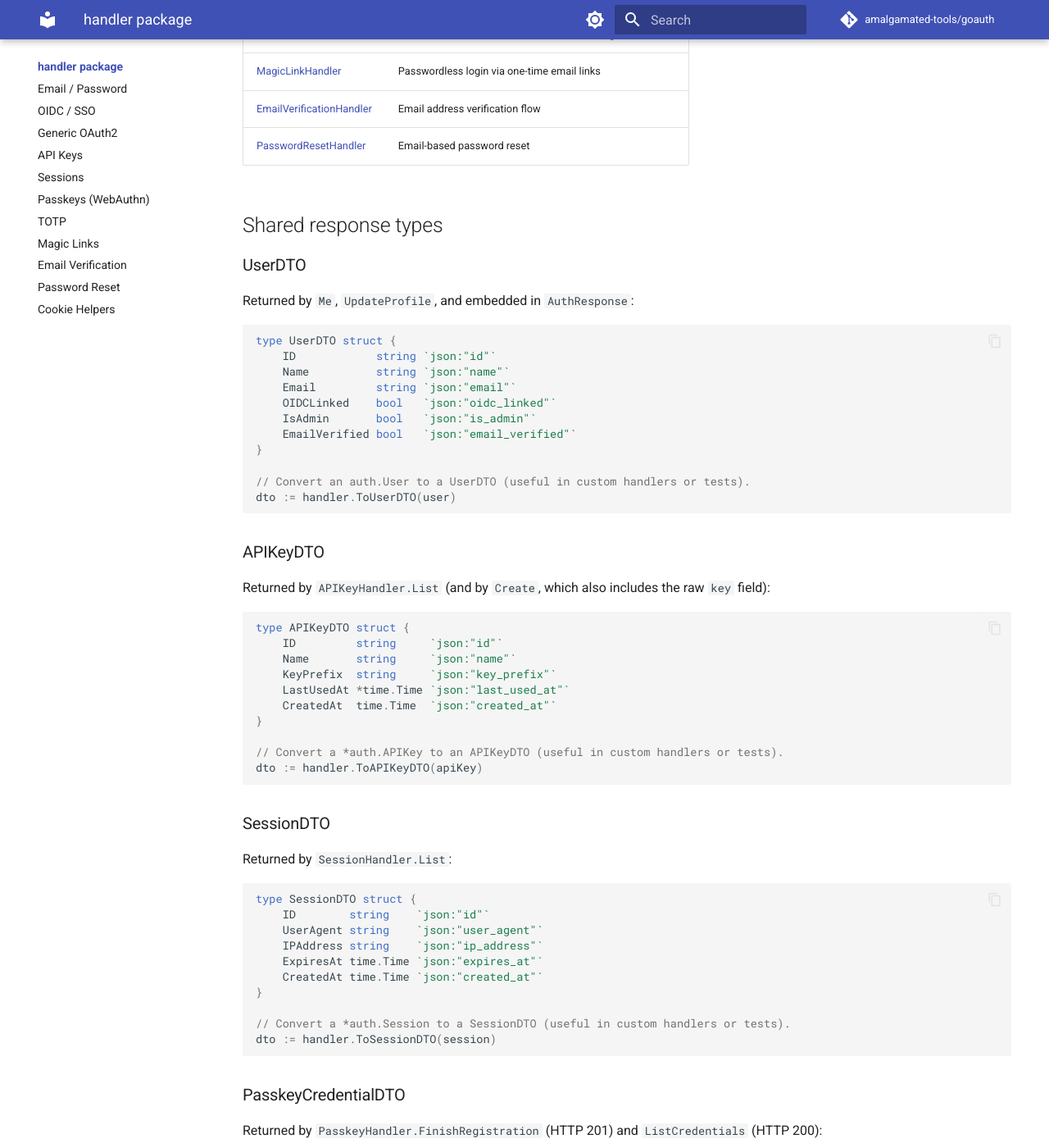
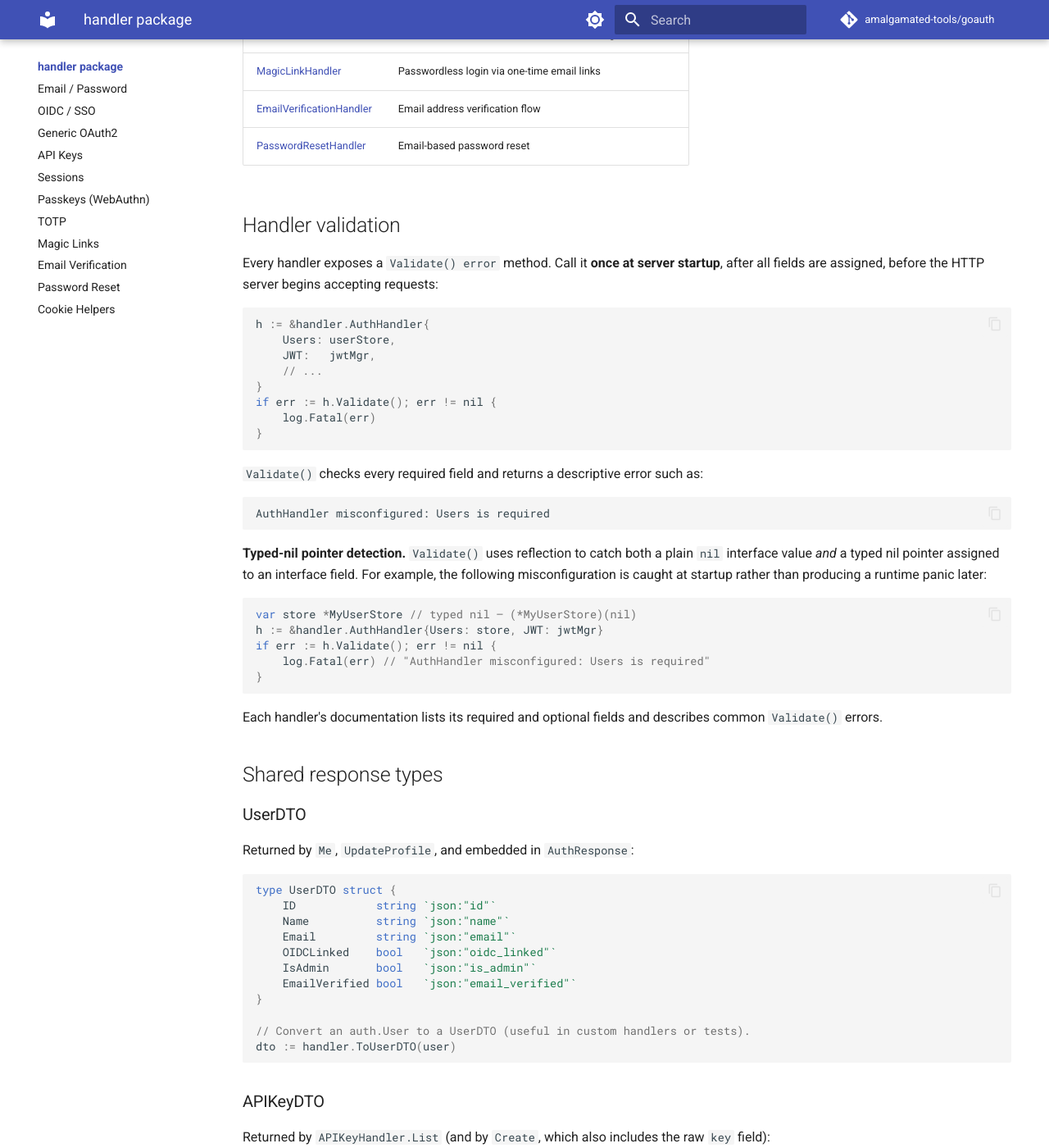
Before and after one commit to amalgamated-tools/goauth, an MkDocs documentation site: the page built from docs/handler/index.md, in a window 1280 px wide and 1400 px high, scrolled down 826 px. Shown: the whole window at 82% size. Built offline with MkDocs 1.6.1 and Material for MkDocs 9.7.7, drawn with Linux system fonts in a browser that asks for light colours; comment, search, counter and statistics services are not loaded.

Commit message:
docs(handler): document `Validate()` typed-nil pointer detection (#388 follow-up) (#394)
* docs(handler): document Validate() typed-nil detection and add shared validation section

All handlers' Validate() methods now use the shared requireField helper
(#388), which uses reflection to catch both plain nil interface values
and typed nil pointers. Document this behaviour in the handler index so
developers understand why Validate() catches subtle misconfigurations
that a simple == nil check would miss.

Also clarify the TOTPHandler UsedCodes warning to mention typed nil
pointers explicitly.

Co-authored-by: Copilot <223556219+Copilot@users.noreply.github.com>

* Apply suggestions from code review

Co-authored-by: Copilot Autofix powered by AI <175728472+Copilot@users.noreply.github.com>
Co-authored-by: greptile-apps[bot] <165735046+greptile-apps[bot]@users.noreply.github.com>

---------

Co-authored-by: github-actions[bot] <41898282+github-actions[bot]@users.noreply.github.com>
Co-authored-by: Copilot <223556219+Copilot@users.noreply.github.com>
Co-authored-by: Patrick Veverka <veverkap@users.noreply.github.com>
Co-authored-by: Copilot Autofix powered by AI <175728472+Copilot@users.noreply.github.com>
Co-authored-by: greptile-apps[bot] <165735046+greptile-apps[bot]@users.noreply.github.com>

````diff
--- a/docs/handler/index.md
+++ b/docs/handler/index.md
@@ -22,6 +22,39 @@ import "github.com/amalgamated-tools/goauth/handler"
 | [MagicLinkHandler](magic-links.md) | Passwordless login via one-time email links |
 | [EmailVerificationHandler](email-verification.md) | Email address verification flow |
 | [PasswordResetHandler](password-reset.md) | Email-based password reset |
+
+## Handler validation
+
+Every handler exposes a `Validate() error` method. Call it **once at server startup**, after all fields are assigned, before the HTTP server begins accepting requests:
+
+```go
+h := &handler.AuthHandler{
+    Users: userStore,
+    JWT:   jwtMgr,
+    // ...
+}
+if err := h.Validate(); err != nil {
+    log.Fatal(err)
+}
+```
+
+`Validate()` checks every required field and returns a descriptive error such as:
+
+```
+AuthHandler misconfigured: Users is required
+```
+
+**Typed-nil pointer detection.** `Validate()` uses reflection to catch both a plain `nil` interface value *and* a typed nil pointer assigned to an interface field. For example, the following misconfiguration is caught at startup rather than producing a runtime panic later:
+
+```go
+var store *MyUserStore // typed nil — (*MyUserStore)(nil)
+h := &handler.AuthHandler{Users: store, JWT: jwtMgr}
+if err := h.Validate(); err != nil {
+    log.Fatal(err) // "AuthHandler misconfigured: Users is required"
+}
+```
+
+Each handler's documentation lists its required and optional fields and describes common `Validate()` errors.
 
 ## Shared response types
 
````
Also changed, not shown: docs/handler/totp.md (+1 -1 lines).
